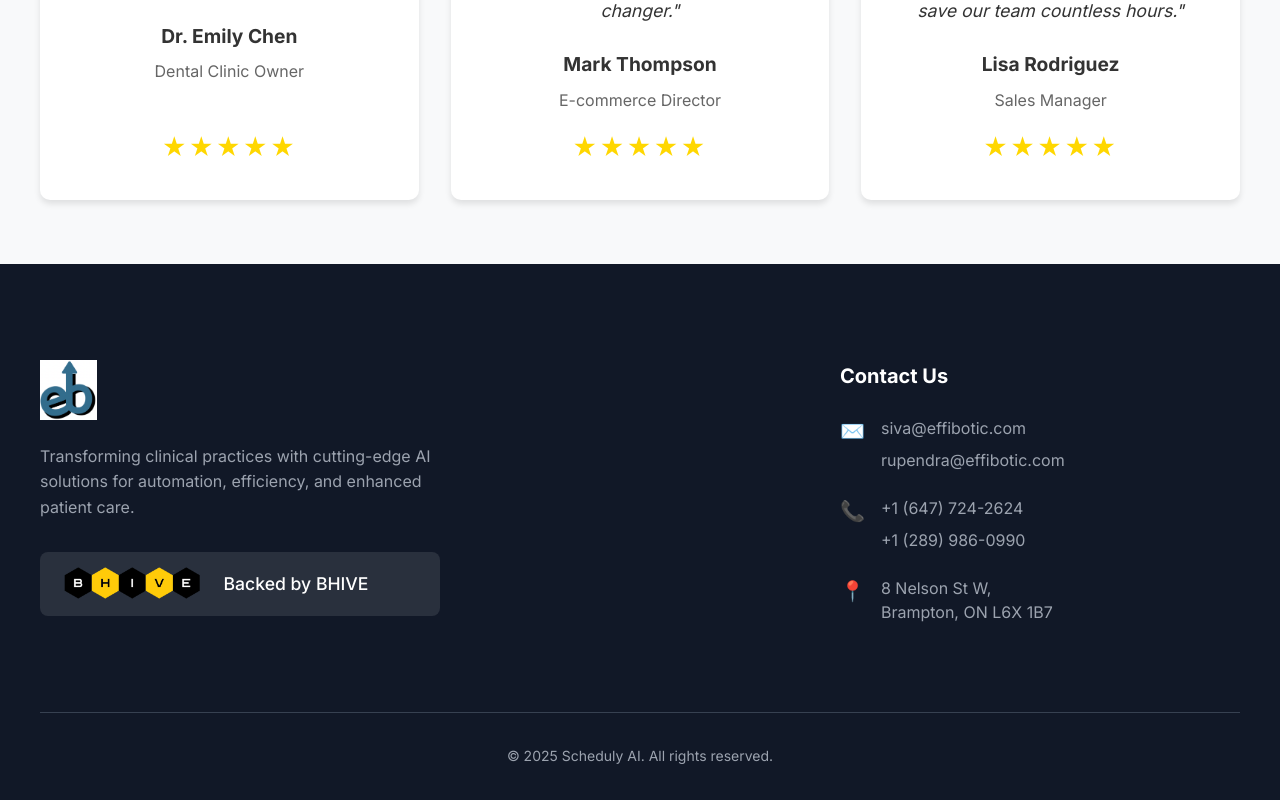
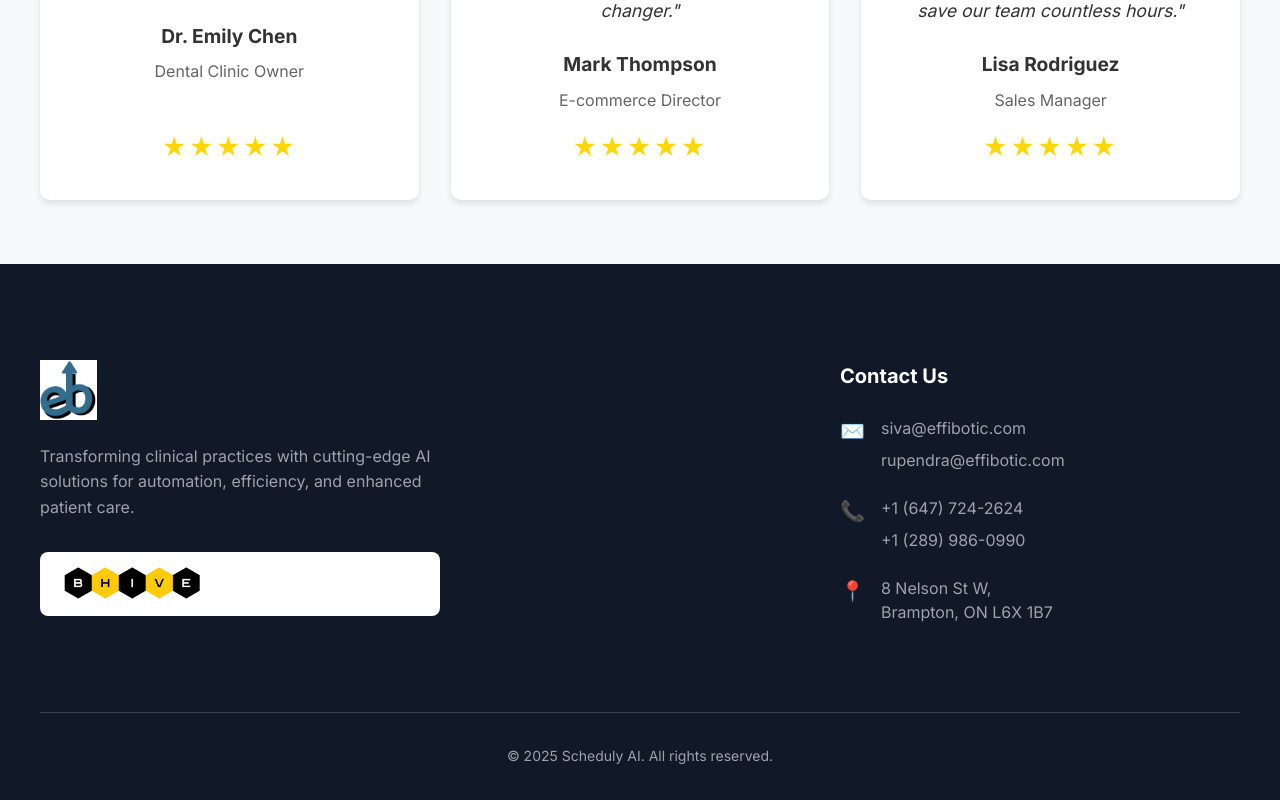
Before and after one commit to Jannatt22/Scheduly-AI, a React (Create React App) app: page / in a window 1280 px wide. Shown: the part 3146-3946 px from the top of the page. Built offline with nearby package versions, Linux system fonts and the light colour scheme.

Commit message:
color-bhivelogo change

```diff
--- a/src/App.css
+++ b/src/App.css
@@ -381,7 +381,7 @@ body {
   display: flex;
   align-items: center;
   gap: 1rem;
-  background: rgba(255, 255, 255, 0.1);
+  background: rgb(255, 255, 255);
   padding: 0.75rem 1rem;
   border-radius: 8px;
   margin-bottom: 2rem;
```
